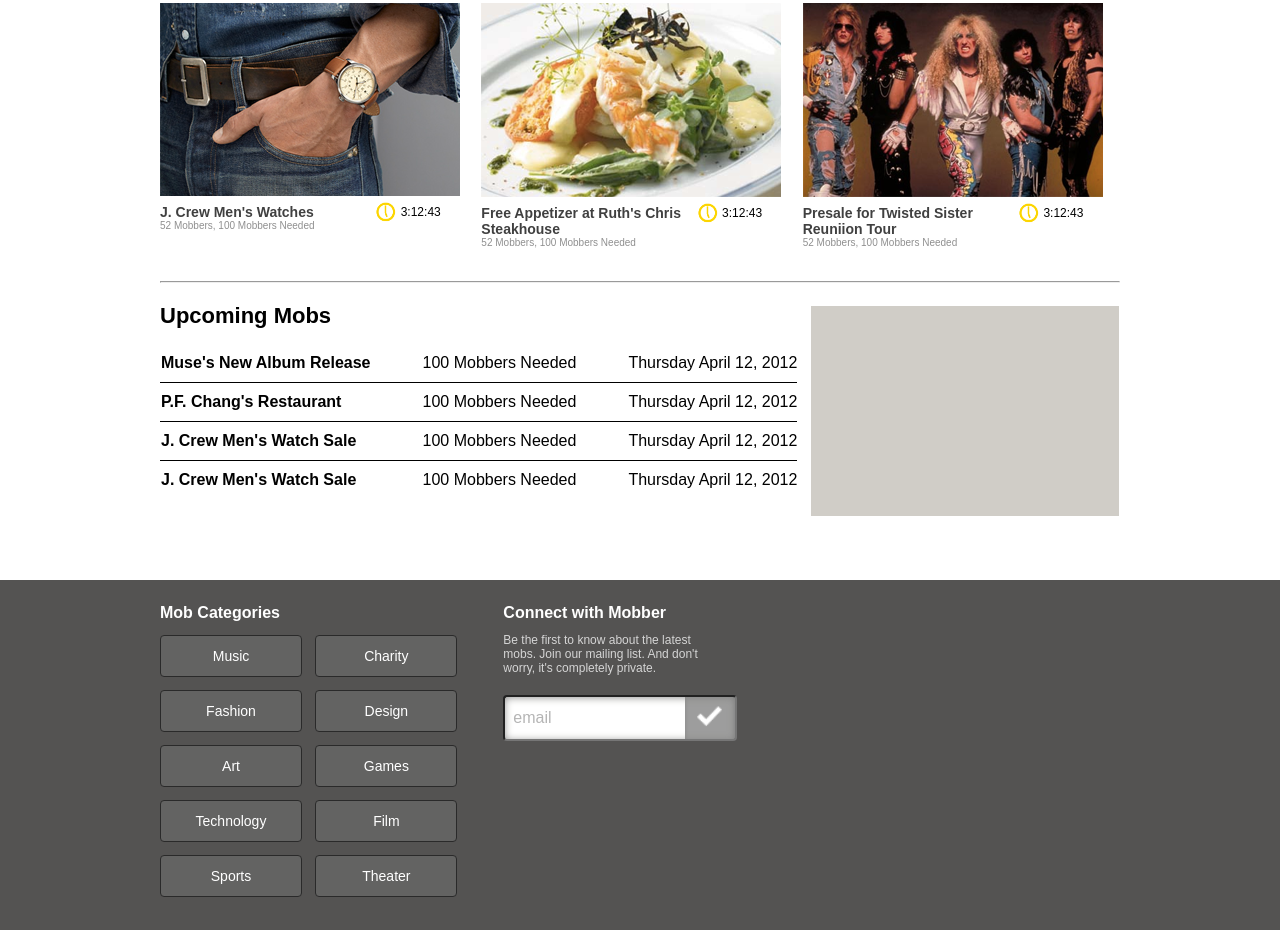
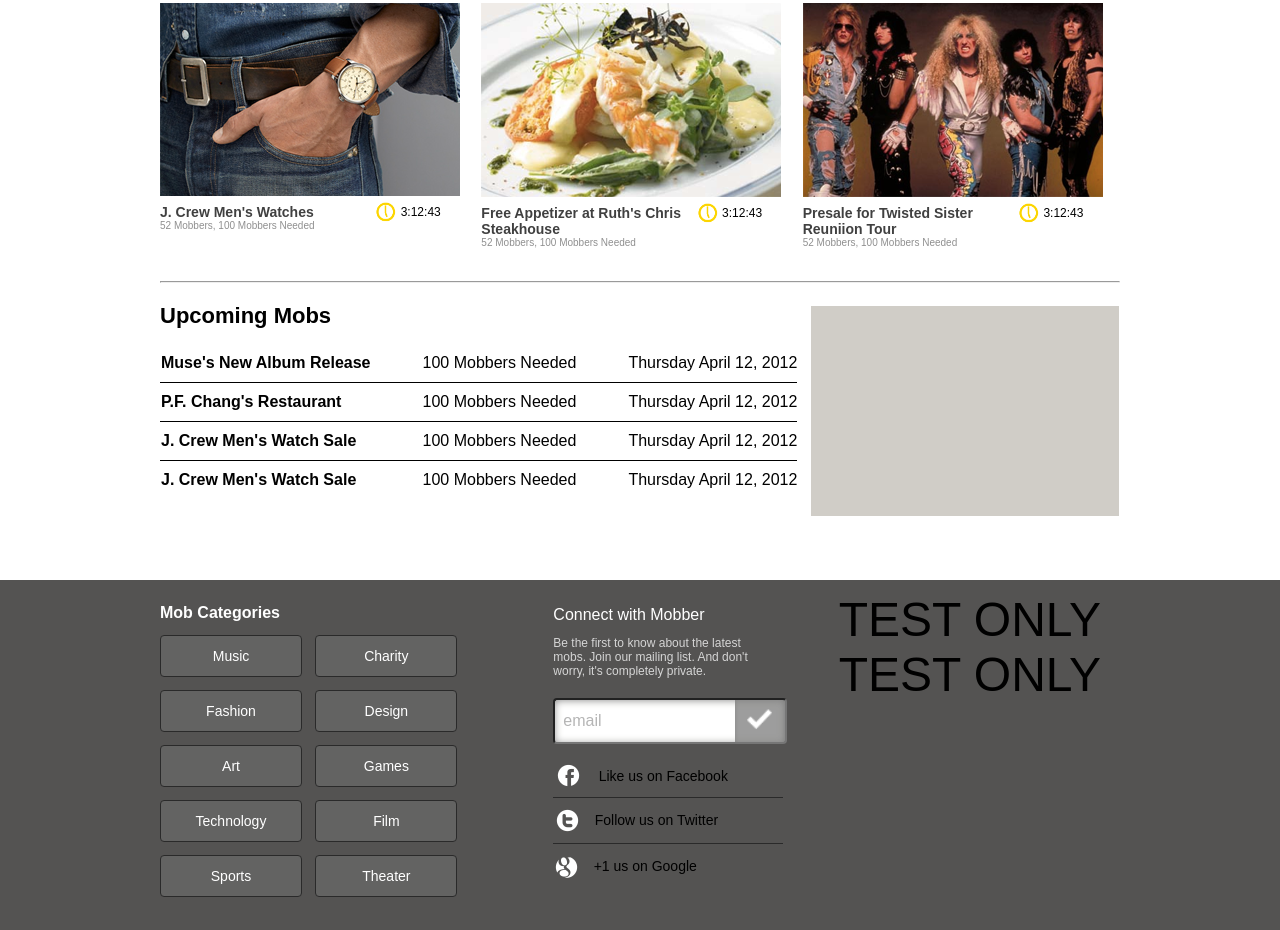
Before and after one commit to mbhartley/Day-2-Homework, a plain HTML site: page index.html in a window 1280 px wide. Shown: the part 775-1705 px from the top of the page. Drawn offline with Linux system fonts and the light colour scheme.

Commit message:
layout almost complete

```diff
--- a/index.html
+++ b/index.html
@@ -283,24 +283,37 @@
     </div>
 
     <div class="connect">
-      <h1>Connect with Mobber</h1>
+      <div class="connect-header">Connect with Mobber
+      </div>
       <div class="sign-up">Be the first to know about the latest mobs. Join our mailing list. And don't worry, it's completely private.
       </div>
+      <div>
       <input class="enter-email" type="text" value="email">
+      </div>
 
 
-
-
-
-
-
-
-
-
+      <div class="facebook">
+        <img class="facebook-icon" src="images/facebook-icon.png">
+        <div class="like-us">Like us on Facebook
+        </div>
+      </div>
+      <hr class="break">
+      <div class="twitter">
+        <img class="twitter-icon" src="images/twitter-icon.png">
+        <div class="follow">Follow us on Twitter
+        </div>
+      </div>
+      <hr class="break2">
+      <div class="google">
+        <img class="google-icon" src="images/google-icon.png">
+        <div class="plus-one">+1 us on Google
+        </div>
+      </div>
     </div>
 
 
     <div class="contact">
+      <div class="testing">TEST ONLY TEST ONLY</div>
     </div>
 
 
--- a/main.css
+++ b/main.css
@@ -623,21 +623,27 @@
 }
 
 .connect {
-  width: 300px;
+  width: 280px;
   margin-left: 30px;
   display: inline-block;
+  position: relative;
+  margin-top: 12px;
+  margin-left:80px;
 }
 
-.connect h1 {
+.connect-header {
   color: #ffffff;
   font-size: 16px;
   padding-top: 14px;
+  position: relative;
+  margin: 0 auto;
 }
 
 .sign-up {
   font-size: 12px;
   color: rgb(213, 213, 213);
   width: 200px;
+  margin-top: 12px;
 }
 
 .enter-email {
@@ -655,3 +661,70 @@
   background-position: right;
   background-size: 50px, 50px;
 }
+
+.facebook {
+  position: relative;
+  margin: 0 auto;
+  margin-top: 18px;
+}
+
+.facebook-icon {
+  display: inline-block;
+}
+
+.like-us {
+  font-size: 14px;
+  display: inline-block;
+  margin-top: 6px;
+}
+
+.twitter-icon {
+  display: inline-block;
+  margin-top: -14px;
+}
+
+.follow {
+  font-size: 14px;
+  display: inline-block;
+  margin-top: -10px;
+}
+
+.google-icon {
+  display: inline-block;
+  margin-top: -14px;
+}
+
+.plus-one {
+  font-size: 14px;
+  display: inline-block;
+  margin-top: -10px;
+}
+
+.break {
+  margin-top: -20px;
+  width: 230px;
+  margin-left: 0;
+  border: 0;
+  color: rgb(42, 42, 42);
+  height: 1px;
+  background-color: rgb(42, 42, 42);
+}
+
+.break2 {
+  margin-top: -34px;
+  width: 230px;
+  margin-left: 0;
+  border: 0;
+  color: rgb(42, 42, 42);
+  height: 1px;
+  background-color: rgb(42, 42, 42);
+}
+
+.contact {
+  width: 280px;
+  margin-left: 30px;
+  display: inline-block;
+  position: relative;
+  margin-top: 12px;
+  margin-left: -8px;
+}
```
Also changed, not shown: images/facebook-icon.png (added), images/google-icon.png (added), images/twitter-icon.png (added).
